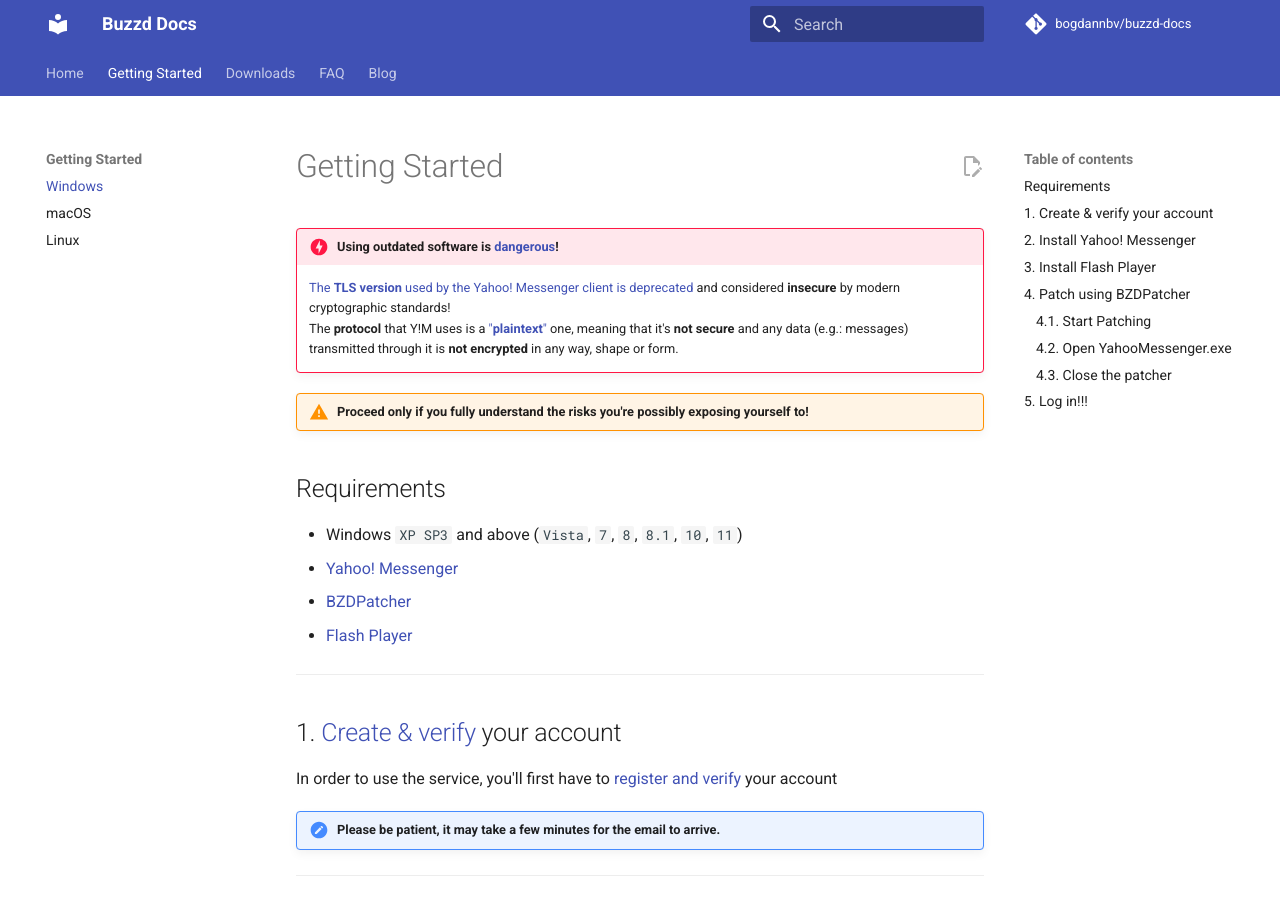
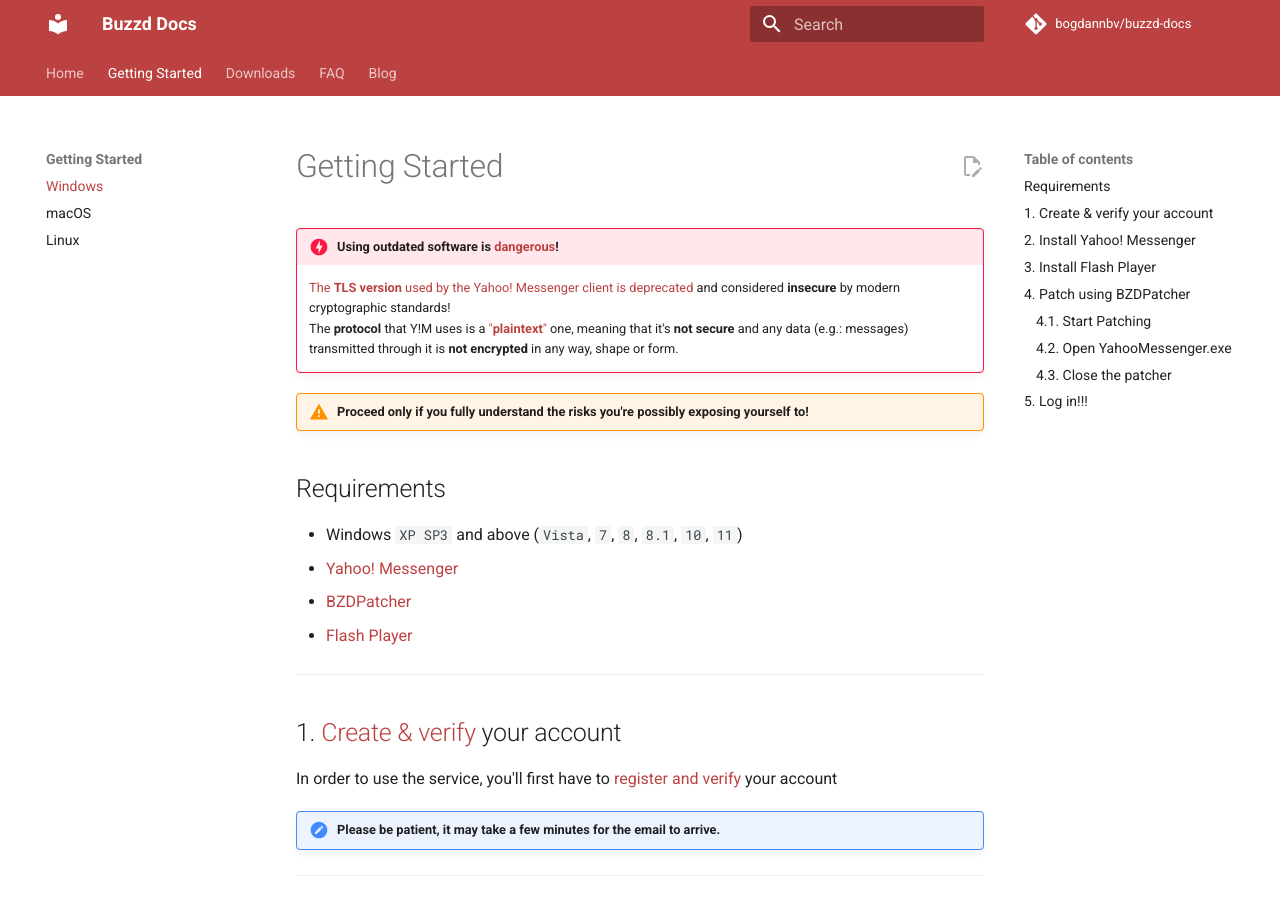
Before and after one commit to bogdannbv/buzzd-docs, an MkDocs documentation site: the page built from docs/index.md, in a window 1280 px wide and 900 px high. Built offline with MkDocs 1.6.1 and Material for MkDocs 9.7.7, drawn with Linux system fonts in a browser that asks for light colours; plug-ins that fetch from the network failed and are left out; comment, search, counter and statistics services are not loaded.

Commit message:
Update colors

```diff
--- a/mkdocs.yml
+++ b/mkdocs.yml
@@ -11,12 +11,19 @@ copyright: "Copyright &copy; 2024 - 2025 Bogdan Nicorici"
 theme:
   name: material
   favicon: images/favicon.svg
+  palette:
+    primary: custom
+    accent: custom
   features:
     - navigation.expand
     - navigation.tabs
     - navigation.path
     - navigation.top
     - content.action.edit
+    - search.highlight
+
+extra_css:
+  - stylesheets/extra.css
 
 markdown_extensions:
   - md_in_html
```
